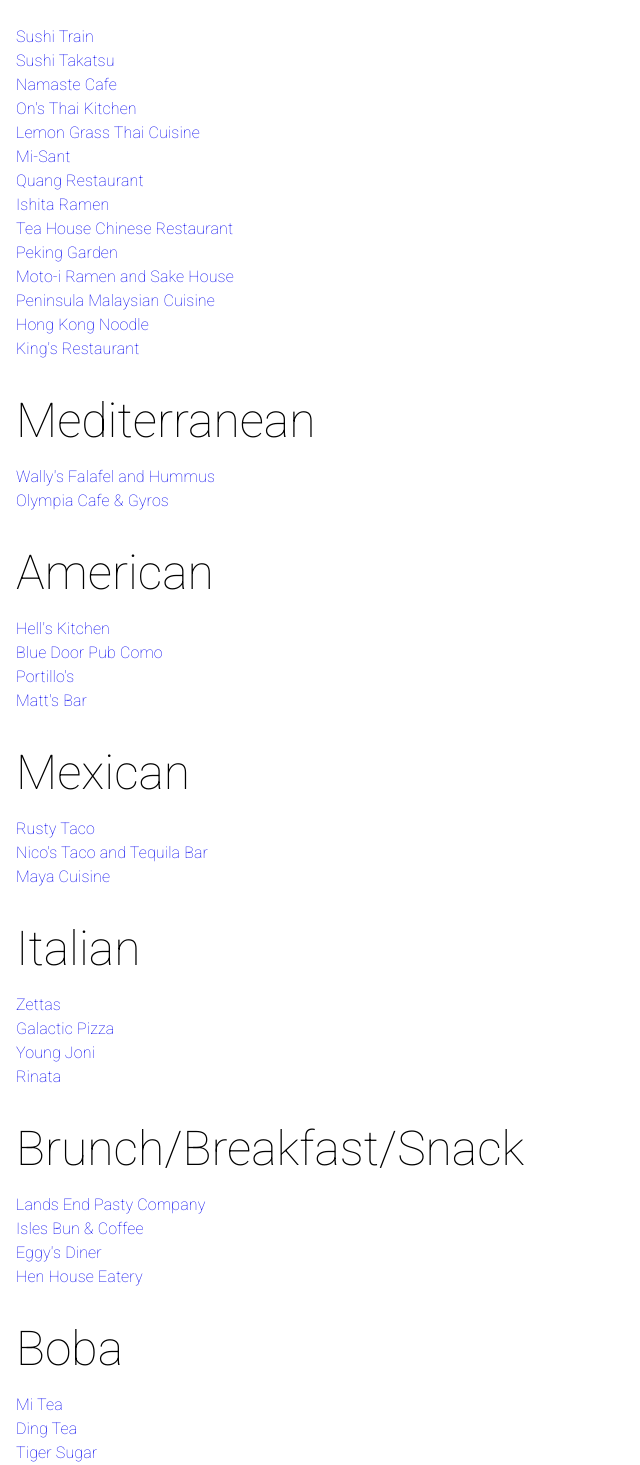
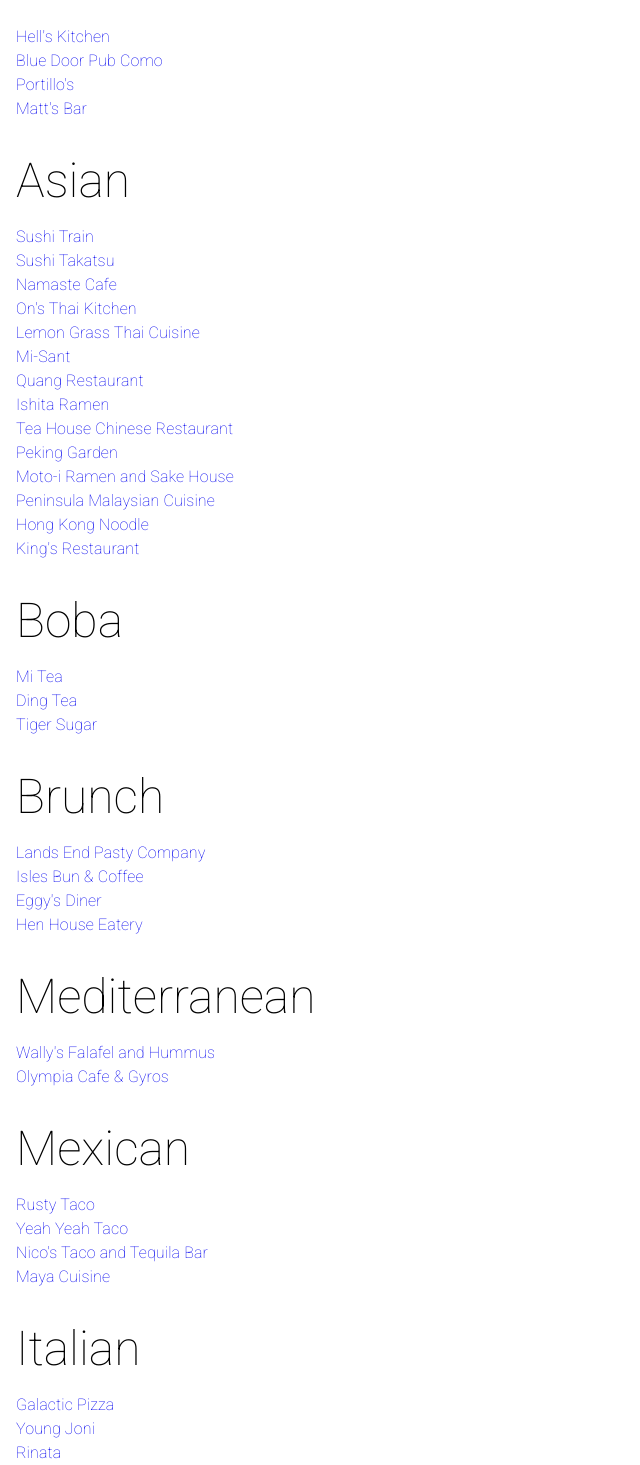
Before and after one commit to katkchung/food-and-beverage-finder, a React (Create React App) app: page /frequent-customer in a window 1280 px wide. Shown: the part 120-1585 px from the top of the page, without its empty margins (0-640 px from the left). Built offline with nearby package versions, Linux system fonts and the light colour scheme.

Commit message:
some questionable array stuff

```diff
--- a/src/apis/yelpActions.ts
+++ b/src/apis/yelpActions.ts
@@ -33,7 +33,7 @@
   try {
     const res = await axios
       .get(
-        `https://api.yelp.com/v3/businesses/${RestaurantMap[name].id}`,
+        `https://api.yelp.com/v3/businesses/${RestaurantMap.get(name)?.id}`,
         {
           headers: {
             Authorization:  YELP_BEARER_TOKEN,
--- a/src/components/regularRotationList/RestaurantList.tsx
+++ b/src/components/regularRotationList/RestaurantList.tsx
@@ -1,10 +1,10 @@
 import { Grid, Typography } from "@mui/material";
-import { useState } from "react";
+import { useState, Fragment } from "react";
 import { Link, Outlet } from "react-router-dom";
 import { makeStyles } from "@material-ui/core";
 import TopNav from "../TopNav";
 import { getRestaurantGenres } from "../../apis/utility";
-import { Genre, RestaurantMap } from '../../types';
+import { Genre, RestaurantDTO, RestaurantMap } from "../../types";
 
 const styles = () => {
   return {
@@ -12,18 +12,17 @@
       overflowy: "scroll",
       top: "0",
       bottom: "0",
+      minWidth: "250px",
     },
     name: {
       marginLeft: "16px",
     },
-    genre1: {
+    genre: {
       marginLeft: "16px",
       paddingBottom: "16px",
-    },
-    genre: {
-      marginLeft: "16px",
-      paddingTop: "32px",
-      paddingBottom: "16px",
+      "&:not(:first-child)": {
+        paddingTop: "32px",
+      },
     },
     links: {
       textDecoration: "none",
@@ -31,134 +30,30 @@
   };
 };
 const useStyles = makeStyles(styles);
-
 const RestaurantList = () => {
   const classes = useStyles();
-  const [asianRestaurants, setAsianRestaurants] = useState<string[]>([
-    "Sushi Train",
-    "Sushi Takatsu",
-    "Namaste Cafe",
-    "On's Thai Kitchen",
-    "Lemon Grass Thai Cuisine",
-    "Mi-Sant",
-    "Quang Restaurant",
-    "Ishita Ramen",
-    "Tea House Chinese Restaurant",
-    "Peking Garden",
-    "Moto-i Ramen and Sake House",
-    "Peninsula Malaysian Cuisine",
-    "Hong Kong Noodle",
-    "King's Restaurant",
-  ]);
-  const [mediterraneanRestaurants, setMediterraneanRestaurants] = useState<
-    string[]
-  >(["Wally's Falafel and Hummus", "Olympia Cafe & Gyros"]);
-  const [americanRestaurants, setAmericanRestaurants] = useState<string[]>([
-    "Hell's Kitchen",
-    "Blue Door Pub Como",
-    "Portillo's",
-    "Matt's Bar",
-  ]);
-  const [mexicanRestaurants, setMexicanRestaurants] = useState<string[]>([
-    "Rusty Taco",
-    "Nico's Taco and Tequila Bar",
-    "Maya Cuisine",
-  ]);
-  const [italianRestaurants, setItalianRestaurants] = useState<string[]>([
-    "Zettas",
-    "Galactic Pizza",
-    "Young Joni",
-    "Rinata",
-  ]);
-  const [brunchRestaurants, setBrunchRestaurants] = useState<string[]>([
-    "Lands End Pasty Company",
-    "Isles Bun & Coffee",
-    "Eggy's Diner",
-    "Hen House Eatery",
-  ]);
-  const [bobaRestaurants, setBobaRestaurants] = useState<string[]>([
-    "Mi Tea",
-    "Ding Tea",
-    "Tiger Sugar",
-  ]);
+  const restaurantTypes = Object.values(Genre);
 
-  const restaurantTypes = Object.values(Genre);
-  console.log(restaurantTypes)
   return (
     <>
       <TopNav />
       <Grid container direction="row">
-
         <Grid item xs={3} className={classes.list}>
-          <div className={classes.genre1}>
-            <Typography variant="h3">Asian</Typography>
-          </div>
-          {asianRestaurants.map((restaurant) => (
-            <div className={classes.name} key={restaurant}>
-              <Link to={restaurant} key={restaurant} className={classes.links}>
-                <Typography>{restaurant}</Typography>
-              </Link>
-            </div>
-          ))}
-          <div className={classes.genre}>
-            <Typography variant="h3">Mediterranean</Typography>
-          </div>
-          {mediterraneanRestaurants.map((restaurant) => (
-            <div className={classes.name} key={restaurant}>
-              <Link to={restaurant} key={restaurant} className={classes.links}>
-                <Typography>{restaurant}</Typography>
-              </Link>
-            </div>
-          ))}
-          <div className={classes.genre}>
-            <Typography variant="h3">American</Typography>
-          </div>
-          {americanRestaurants.map((restaurant) => (
-            <div className={classes.name} key={restaurant}>
-              <Link to={restaurant} key={restaurant} className={classes.links}>
-                <Typography>{restaurant}</Typography>
-              </Link>
-            </div>
-          ))}
-          <div className={classes.genre}>
-            <Typography variant="h3">Mexican</Typography>
-          </div>
-          {mexicanRestaurants.map((restaurant) => (
-            <div className={classes.name} key={restaurant}>
-              <Link to={restaurant} key={restaurant} className={classes.links}>
-                <Typography>{restaurant}</Typography>
-              </Link>
-            </div>
-          ))}
-          <div className={classes.genre}>
-            <Typography variant="h3">Italian</Typography>
-          </div>
-          {italianRestaurants.map((restaurant) => (
-            <div className={classes.name} key={restaurant}>
-              <Link to={restaurant} key={restaurant} className={classes.links}>
-                <Typography>{restaurant}</Typography>
-              </Link>
-            </div>
-          ))}
-          <div className={classes.genre}>
-            <Typography variant="h3">Brunch/Breakfast/Snack</Typography>
-          </div>
-          {brunchRestaurants.map((restaurant) => (
-            <div className={classes.name} key={restaurant}>
-              <Link to={restaurant} key={restaurant} className={classes.links}>
-                <Typography>{restaurant}</Typography>
-              </Link>
-            </div>
-          ))}
-          <div className={classes.genre}>
-            <Typography variant="h3">Boba</Typography>
-          </div>
-          {bobaRestaurants.map((restaurant) => (
-            <div className={classes.name} key={restaurant}>
-              <Link to={restaurant} key={restaurant} className={classes.links}>
-                <Typography>{restaurant}</Typography>
-              </Link>
-            </div>
+          {restaurantTypes.map((genre) => (
+            <Fragment key={genre}>
+              <div className={classes.genre}>
+                <Typography variant="h3">{genre}</Typography>
+              </div>
+              {Array.from(RestaurantMap)
+                .filter((restaurant) => restaurant[1].genre === genre)
+                .map((res) => (
+                  <div className={classes.name} key={res[0]}>
+                    <Link to={res[0]} key={res[1].id} className={classes.links}>
+                      <Typography>{res[0]}</Typography>
+                    </Link>
+                  </div>
+                ))}
+            </Fragment>
           ))}
         </Grid>
         <Grid item xs>
--- a/src/types.ts
+++ b/src/types.ts
@@ -33,44 +33,44 @@
   Italian = "Italian"
 }
 
-interface RestaurantDTO {
+export interface RestaurantDTO {
   id: string,
   genre: Genre
 }
 
-export const RestaurantMap: Record<string, RestaurantDTO> = {
-  "Sushi Train": {id: "FR9ZFGmwrrxCrolxZDy6NQ", genre: Genre.Asian},
-  "Sushi Takatsu": {id: "ddpjLv0P6iu7p1dRGCPWWw", genre: Genre.Asian},
-  "Namaste Cafe": {id: "_NNDqkAE_I37bbnZBIzh3w", genre: Genre.Asian},
-  "On's Thai Kitchen": {id: "oiV59HR1Js_-rfIN8UWtUw", genre: Genre.Asian},
-  "Lemon Grass Thai Cuisine" : {id: "JVIwGOKo9E774uLGVFYNwA", genre: Genre.Asian},
-  "Mi-Sant": {id: "WJX03pS0ZNZ0FRIxHRgYuA", genre: Genre.Asian},
-  "Quang Restaurant": {id: "Losq2H67kunQy6qQ6LFjmg", genre: Genre.Asian},
-  "Ishita Ramen": {id: "7b-Qkf3LBN9i92xUJrsHPQ", genre: Genre.Asian},
-  "Tea House Chinese Restaurant": {id: "Mopw-koOu2bP9kPIl1v6Sg", genre: Genre.Asian},
-  "Peking Garden": {id: "w6s7oKGHCCDNzSbAjw6FjA", genre: Genre.Asian},
-  "Moto-i Ramen and Sake House": {id: "oidsSjjDxAliG3PFXxLQiA", genre: Genre.Asian},
-  "Peninsula Malaysian Cuisine": {id: "Xnsa4CJMPqyHkyISgxrzxg", genre: Genre.Asian},
-  "Hong Kong Noodle": {id: "r8YD1Wbqp9iq-JFgTZ_Viw", genre: Genre.Asian},
-  "King's Restaurant": {id: "kDVFmozQLPytbZ0Qn_a5qg", genre: Genre.Asian},
-  "Wally's Falafel and Hummus": {id: "VVU19gaxLPKyzWSITKMC1Q", genre: Genre.Mediterranean},
-  "Olympia Cafe & Gyros": {id: "XBoB1vc_b9RU_UzxsBie-g", genre: Genre.Mediterranean},
-  "Hell's Kitchen": {id: "g7bbpP7x5KAc33i7pgOkLA", genre: Genre.American},
-  "Blue Door Pub Como": {id: "TuFYsQCKhNKuiKIZ6Bw3EA", genre: Genre.American},
-  "Portillo's": {id: "LBSPrKiiWGdxT67YZtZvMg", genre: Genre.American},
-  "Matt's Bar": {id: "ErvVFzAYVArZS7gcWgY0rg", genre: Genre.American},
-  "Rusty Taco": {id: "fq9jC-Jl55VySyZ66-nN1A", genre: Genre.Mexican},
-  "Yeah Yeah Taco": {id: "R5371sng0zz7icCHxlpsoQ", genre: Genre.Mexican},
-  "Nico's Taco and Tequila Bar": {id: "HL8GOJJsauMCD8TET7UmNg", genre: Genre.Mexican},
-  "Maya Cuisine": {id: "mdXoIXksYTiJhsYo-uknkQ", genre: Genre.Mexican},
-  "Galactic Pizza": {id: "dBRIlzRYdvAhSdxOTBVYyw", genre: Genre.Italian},
-  "Young Joni": {id: "5Y2nekkwRrNMMSx3b-2EhA", genre: Genre.Italian},
-  "Rinata": {id: "9EdftCquw0YwWY3XsJlZVg", genre: Genre.Italian},
-  "Lands End Pasty Company": {id: "kLIRGu0p-j8ilVO-SfkWZw", genre: Genre.Brunch},
-  "Isles Bun & Coffee": {id: "sdeYah2re9mvnHEsbIPsOw", genre: Genre.Brunch},
-  "Eggy's Diner": {id: "cPgZaWUgM1pj3po6UAgtRw", genre: Genre.Brunch},
-  "Hen House Eatery": {id: "ykTnu3sVxnnIeHpLRqE8bQ", genre: Genre.Brunch},
-  "Mi Tea": {id: "43p95RkcHPHbCoJLFSpdeA", genre: Genre.Boba},
-  "Ding Tea": {id: "F38zcGJ2FerUQo--3dw1cA", genre: Genre.Boba},
-  "Tiger Sugar": {id: "U0nC_UNCVZoYKyJLWtTiWg", genre: Genre.Boba}
-};
+export const RestaurantMap  = new Map<string, RestaurantDTO>([
+  ["Sushi Train", {id: "FR9ZFGmwrrxCrolxZDy6NQ", genre: Genre.Asian}],
+  ["Sushi Takatsu", {id: "ddpjLv0P6iu7p1dRGCPWWw", genre: Genre.Asian}],
+  ["Namaste Cafe", {id: "_NNDqkAE_I37bbnZBIzh3w", genre: Genre.Asian}],
+  ["On's Thai Kitchen", {id: "oiV59HR1Js_-rfIN8UWtUw", genre: Genre.Asian}],
+  ["Lemon Grass Thai Cuisine", {id: "JVIwGOKo9E774uLGVFYNwA", genre: Genre.Asian}],
+  ["Mi-Sant", {id: "WJX03pS0ZNZ0FRIxHRgYuA", genre: Genre.Asian}],
+  ["Quang Restaurant", {id: "Losq2H67kunQy6qQ6LFjmg", genre: Genre.Asian}],
+  ["Ishita Ramen", {id: "7b-Qkf3LBN9i92xUJrsHPQ", genre: Genre.Asian}],
+  ["Tea House Chinese Restaurant", {id: "Mopw-koOu2bP9kPIl1v6Sg", genre: Genre.Asian}],
+  ["Peking Garden", {id: "w6s7oKGHCCDNzSbAjw6FjA", genre: Genre.Asian}],
+  ["Moto-i Ramen and Sake House", {id: "oidsSjjDxAliG3PFXxLQiA", genre: Genre.Asian}],
+  ["Peninsula Malaysian Cuisine", {id: "Xnsa4CJMPqyHkyISgxrzxg", genre: Genre.Asian}],
+  ["Hong Kong Noodle", {id: "r8YD1Wbqp9iq-JFgTZ_Viw", genre: Genre.Asian}],
+  ["King's Restaurant", {id: "kDVFmozQLPytbZ0Qn_a5qg", genre: Genre.Asian}],
+  ["Wally's Falafel and Hummus", {id: "VVU19gaxLPKyzWSITKMC1Q", genre: Genre.Mediterranean}],
+  ["Olympia Cafe & Gyros", {id: "XBoB1vc_b9RU_UzxsBie-g", genre: Genre.Mediterranean}],
+  ["Hell's Kitchen", {id: "g7bbpP7x5KAc33i7pgOkLA", genre: Genre.American}],
+  ["Blue Door Pub Como", {id: "TuFYsQCKhNKuiKIZ6Bw3EA", genre: Genre.American}],
+  ["Portillo's", {id: "LBSPrKiiWGdxT67YZtZvMg", genre: Genre.American}],
+  ["Matt's Bar", {id: "ErvVFzAYVArZS7gcWgY0rg", genre: Genre.American}],
+  ["Rusty Taco", {id: "fq9jC-Jl55VySyZ66-nN1A", genre: Genre.Mexican}],
+  ["Yeah Yeah Taco", {id: "R5371sng0zz7icCHxlpsoQ", genre: Genre.Mexican}],
+  ["Nico's Taco and Tequila Bar", {id: "HL8GOJJsauMCD8TET7UmNg", genre: Genre.Mexican}],
+  ["Maya Cuisine", {id: "mdXoIXksYTiJhsYo-uknkQ", genre: Genre.Mexican}],
+  ["Galactic Pizza", {id: "dBRIlzRYdvAhSdxOTBVYyw", genre: Genre.Italian}],
+  ["Young Joni", {id: "5Y2nekkwRrNMMSx3b-2EhA", genre: Genre.Italian}],
+  ["Rinata", {id: "9EdftCquw0YwWY3XsJlZVg", genre: Genre.Italian}],
+  ["Lands End Pasty Company", {id: "kLIRGu0p-j8ilVO-SfkWZw", genre: Genre.Brunch}],
+  ["Isles Bun & Coffee", {id: "sdeYah2re9mvnHEsbIPsOw", genre: Genre.Brunch}],
+  ["Eggy's Diner", {id: "cPgZaWUgM1pj3po6UAgtRw", genre: Genre.Brunch}],
+  ["Hen House Eatery", {id: "ykTnu3sVxnnIeHpLRqE8bQ", genre: Genre.Brunch}],
+  ["Mi Tea", {id: "43p95RkcHPHbCoJLFSpdeA", genre: Genre.Boba}],
+  ["Ding Tea", {id: "F38zcGJ2FerUQo--3dw1cA", genre: Genre.Boba}],
+  ["Tiger Sugar", {id: "U0nC_UNCVZoYKyJLWtTiWg", genre: Genre.Boba}]
+]);
```
